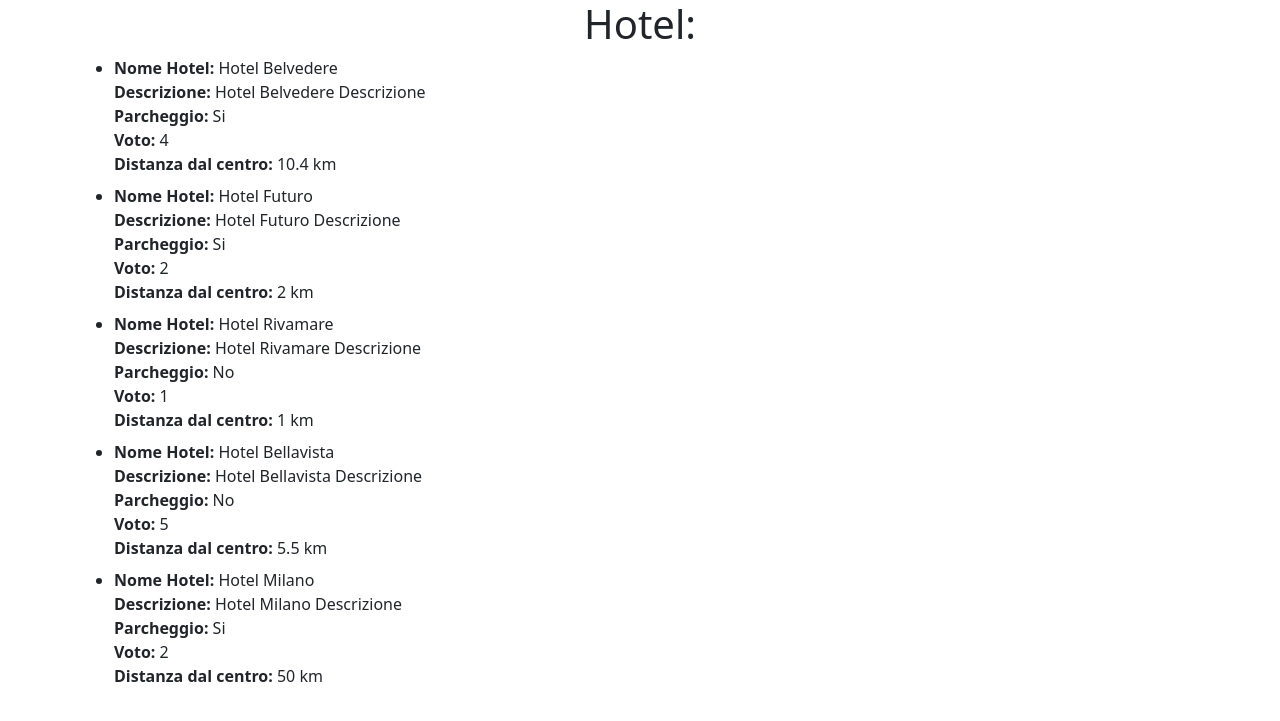
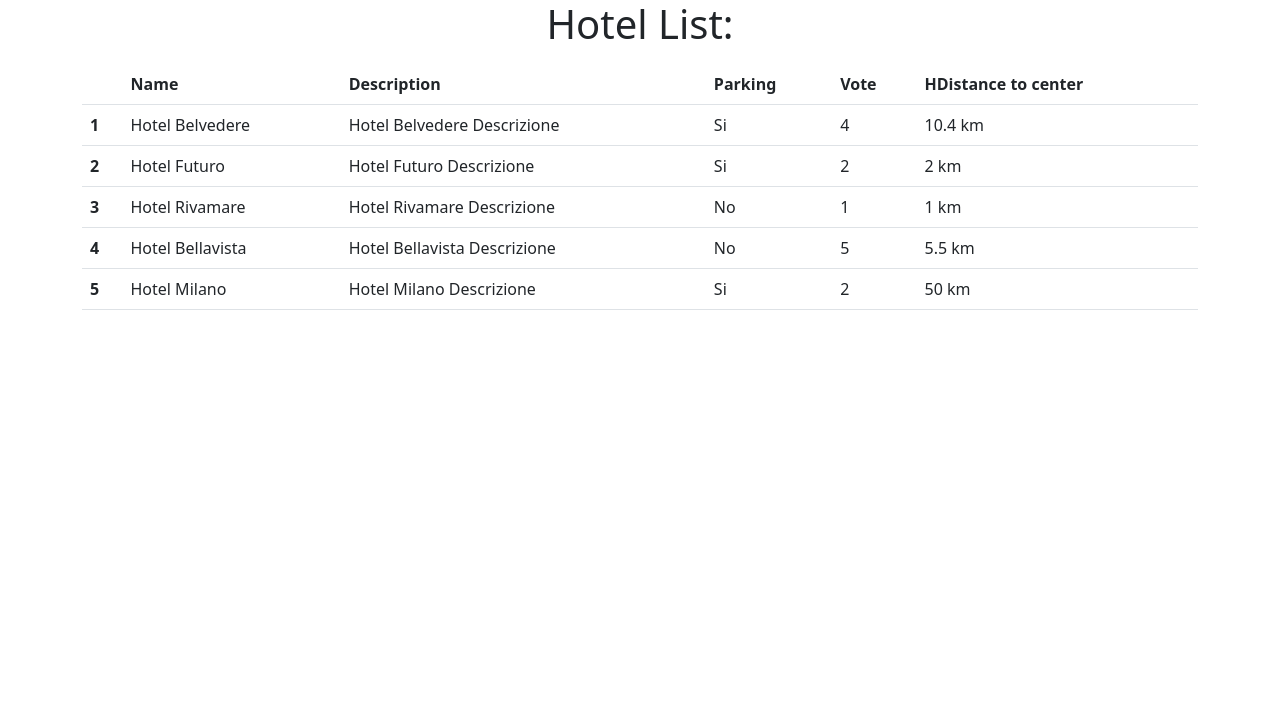
Before and after one commit to Pietro-fe01/php-hotel, a PHP site: page / in a window 1280 px wide. Shown: the top 721 px of the page. Run offline with PHP 8.4, Linux system fonts and the light colour scheme.

Commit message:
Inserite tutte le informazioni degli hotel dentro ad una tabella

```diff
--- a/index.php
+++ b/index.php
@@ -51,18 +51,26 @@
 </head>
 <body>
     <main class="container">
-        <h1 class="text-center">Hotel:</h1>
-        <ul>
-            <?php for ($i=0; $i < count($hotels); $i++) {?>
-                <li class="mb-2">
-                    <div>
-                        <strong>Nome Hotel: </strong><?php echo $hotels[$i]['name'] ?>
-                    </div>
-                    <div>
-                        <strong>Descrizione: </strong><?php echo $hotels[$i]['description'] ?>
-                    </div>
-                    <div>
-                        <strong>Parcheggio: </strong>
+        <h1 class="text-center mb-3">Hotel List:</h1>
+
+        <table class="table table-hover">
+            <thead class="thead-dark">
+                <tr>
+                    <th scope="col"></th>
+                    <th scope="col">Name</th>
+                    <th scope="col">Description</th>
+                    <th scope="col">Parking</th>
+                    <th scope="col">Vote</th>
+                    <th scope="col">HDistance to center</th>
+                </tr>
+            </thead>
+            <tbody>
+                <?php for ($i=0; $i < count($hotels); $i++) { ?>
+                    <tr>
+                        <th scope="row"><?php echo $i + 1 ?></th>
+                        <td><?php echo $hotels[$i]['name'] ?></td>
+                        <td><?php echo $hotels[$i]['description'] ?></td>
+                        <td>
                             <?php
                                 if($hotels[$i]['parking']){
                                     echo 'Si';
@@ -70,16 +78,13 @@
                                     echo 'No';
                                 }
                             ?>
-                    </div>
-                    <div>
-                        <strong>Voto: </strong><?php echo $hotels[$i]['vote'] ?>
-                    </div>
-                    <div>
-                        <strong>Distanza dal centro: </strong><?php echo $hotels[$i]['distance_to_center'] ?> km
-                    </div>
-                </li>
+                        </td>
+                        <td><?php echo $hotels[$i]['vote'] ?></td>
+                        <td><?php echo $hotels[$i]['distance_to_center'] ?> km</td>
+                    </tr>
                 <?php } ?>
-        </ul>
+            </tbody>
+        </table>
     </main>
 
     <!-- Bootstrap CDN js -->
```
Lines whose indentation alone changed are shown as unchanged.
